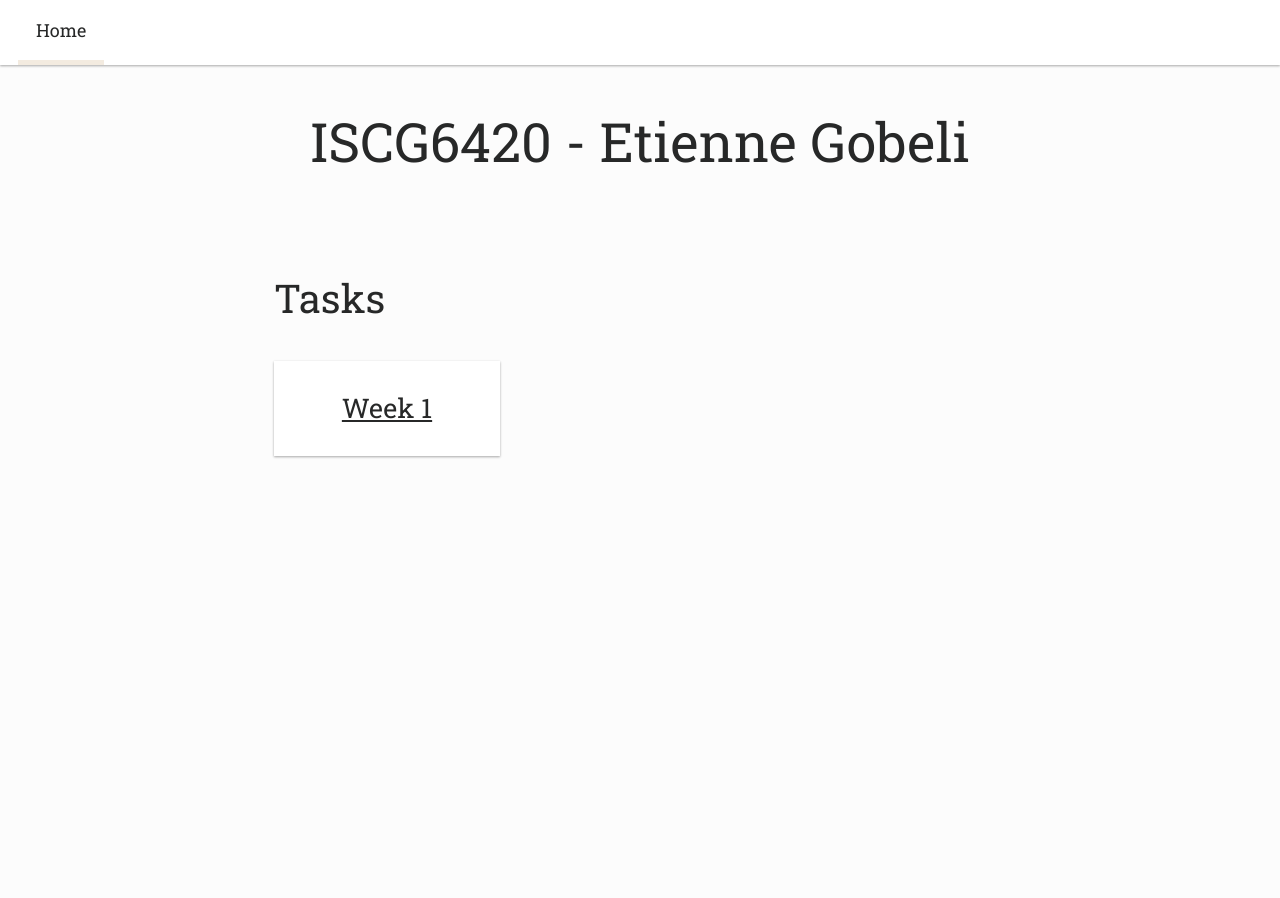
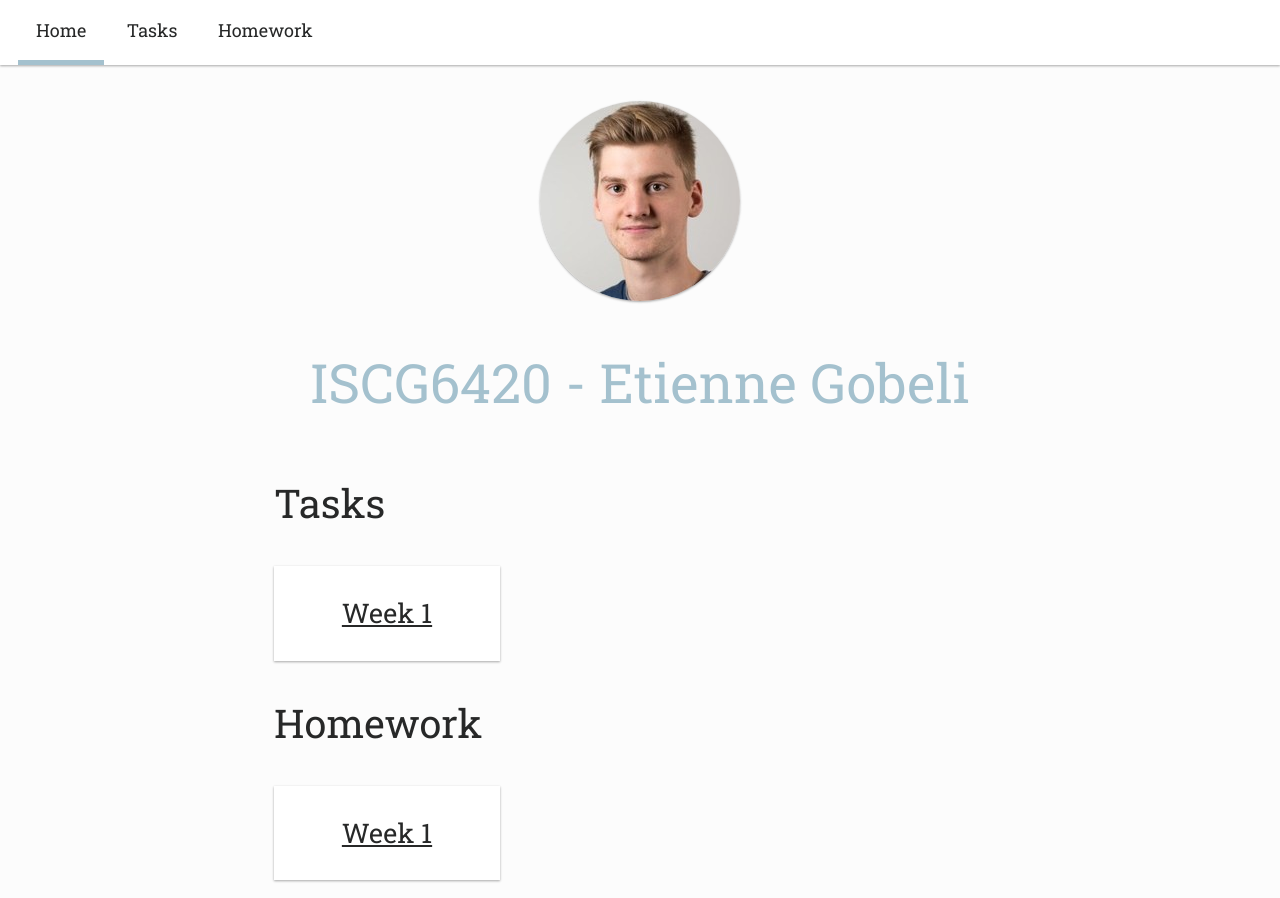
Before and after one commit to gobeli/ISCG6420, a website built with Parcel: page src/view/index.html in a window 1280 px wide. Before the commit the page ends 800 px from the top, so only its background shows below. Built offline with nearby package versions, Linux system fonts and the light colour scheme.

Commit message:
homework

```diff
--- a/package.json
+++ b/package.json
@@ -4,7 +4,7 @@
   "description": "",
   "main": "index.js",
   "scripts": {
-    "build": "NODE_ENV=production && parcel build src/view/*.html -d build --public-url ./",
+    "build": "NODE_ENV=production && parcel build src/view/*.html -d build --public-url /iwd18s2/6133/gobele01iwd/",
     "start": "node_modules/.bin/parcel src/view/**/*.html",
     "test": "echo \"Error: no test specified\" && exit 1"
   },
--- a/src/scss/_variables.scss
+++ b/src/scss/_variables.scss
@@ -2,7 +2,7 @@
 
 $color--bg: #FCFCFC;
 $color--bg--secondary: #FFF;
-$color--primary: #f3ebe0;
+$color--primary: #a4c1ce;
 $color--font: #272828;
 $color--font--light: lighten($color--font, 10);
 
--- a/src/scss/partials/_header.scss
+++ b/src/scss/partials/_header.scss
@@ -1,16 +1,13 @@
 .header {
   position: relative;
-  // &::after {
-  //   z-index: -1;
-  //   position: absolute;
-  //   bottom: -100px;
-  //   left: 0;
-  //   display: block;
-  //   content: '';
-  //   background: url('assets/triangle.svg');
-  //   background-size: 100% 100%;
-  //   height: 100px;
-  //   width: 100%;
-  //   transform: rotateY(180deg)
-  // }
+  padding-top: $spacing--base*2;
+  text-align: center;
+  &__me {
+    border-radius: 50%;
+    box-shadow: 0 1px 3px rgba(0, 0, 0, 0.12), 0 1px 2px rgba(0, 0, 0, 0.24);
+  }
+  &__title {
+    color: $color--primary;
+    margin-bottom: 0;
+  }
 }
--- a/src/scss/partials/_homework.scss
+++ b/src/scss/partials/_homework.scss
@@ -9,7 +9,14 @@
   &__week {
     text-align: center;
     background-color: $color--bg--secondary;
-    box-shadow: 0 1px 3px rgba(0, 0, 0, 0.12), 0 1px 2px rgba(0, 0, 0, 0.24);
-  }
+    box-shadow: 0 1px 3px rgba(0,0,0,0.12), 0 1px 2px rgba(0,0,0,0.24);
+    transition: all 0.3s cubic-bezier(.25,.8,.25,1);
+    &:hover {
+      box-shadow: 0 14px 28px rgba(0,0,0,0.25), 0 10px 10px rgba(0,0,0,0.22);
+    }
+    &:active {
+      box-shadow: 0 1px 3px rgba(0,0,0,0.12), 0 1px 2px rgba(0,0,0,0.24);
+    }
+   }
 
 }
--- a/src/view/index.html
+++ b/src/view/index.html
@@ -10,15 +10,26 @@
 <body>
   <nav class="nav">
     <a href="/" class="nav__item nav__item--acitve">Home</a>
+    <a href="#tasks" class="nav__item">Tasks</a>
+    <a href="#homework" class="nav__item">Homework</a>
   </nav>
   <header class="header">
-    <h1>ISCG6420 - Etienne Gobeli</h1>
+    <img src="../assets/me.jpeg" class="header__me" alt="Me">
+    <h1 class="header__title">ISCG6420 - Etienne Gobeli</h1>
   </header>
   <main class="container">
-    <h2>Tasks</h2>
+    <h2 id="tasks">Tasks</h2>
+    <section class="weeks">
+      <a href="tasks/week1/task1.html" class="weeks__week">
+        <h3>Week 1</h3>
+      </a>
+    </section>
+    <h2 id="homework">Homework</h2>
     <section class="weeks">
       <div class="weeks__week">
-        <h3><a href="tasks/task1.html">Week 1</a></h3>
+        <a href="#" class="weeks__week">
+          <h3>Week 1</h3>
+        </a>
       </div>
     </section>
   </main>
```
Also changed, not shown: build/index.html, build/tasks/task1.html (deleted), build/tasks/task2.html (deleted), build/tasks/task3.html (deleted), src/assets/me.jpeg (added), src/view/tasks/week1/task1.html (renamed from tasks/week1/task1.html), src/view/tasks/week1/task2.html (renamed from tasks/week1/task2.html), src/view/tasks/week1/task3.css (renamed from tasks/week1/task3.css), src/view/tasks/week1/task3.html (renamed from tasks/week1/task3.html), 3 other files.
